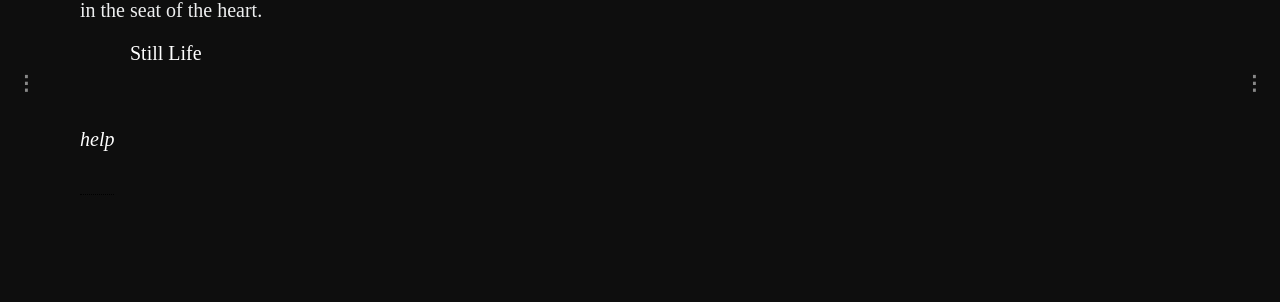
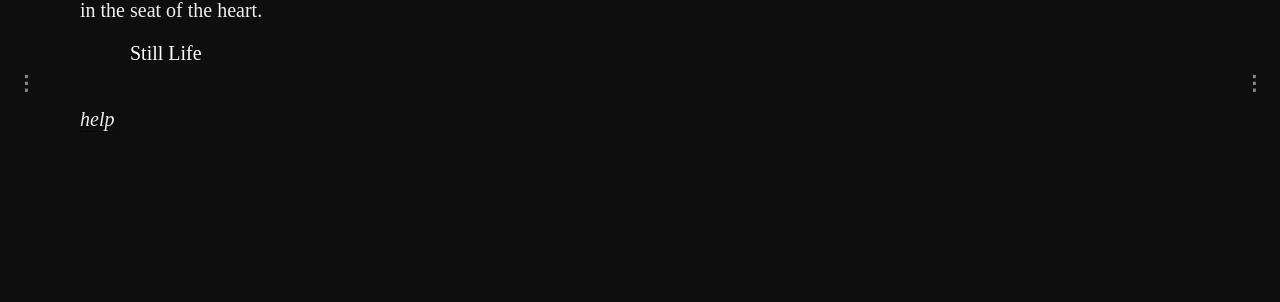
Before and after one commit to hafizzainal/hafizzainal.github.io, a Jekyll site: the page built from index.md, in a window 1280 px wide. Shown: the part 265-567 px from the top of the page. Built offline with Jekyll 4.4.1, drawn with Linux system fonts in a browser that asks for light colours; our own code applies the rules of GitHub Pages for plain Markdown files.

Commit message:
Update default.html

```diff
--- a/_layouts/default.html
+++ b/_layouts/default.html
@@ -202,9 +202,9 @@ img {vertical-align: middle;}
     when noble love sets<br>
     in the seat of the heart.<br>
       <p class="author">Still Life</p><br>
-      <div class="tooltip"><p style="color:white;"><i>help</i></p><br>
-    <span class="tooltiptext">TBE</span>
-  </div>
+      <div class="tooltip"><i>help</i><br>
+        <span class="tooltiptext">TBE</span>
+      </div>
   </div>
 
   <div class="mySlidesText">
```
